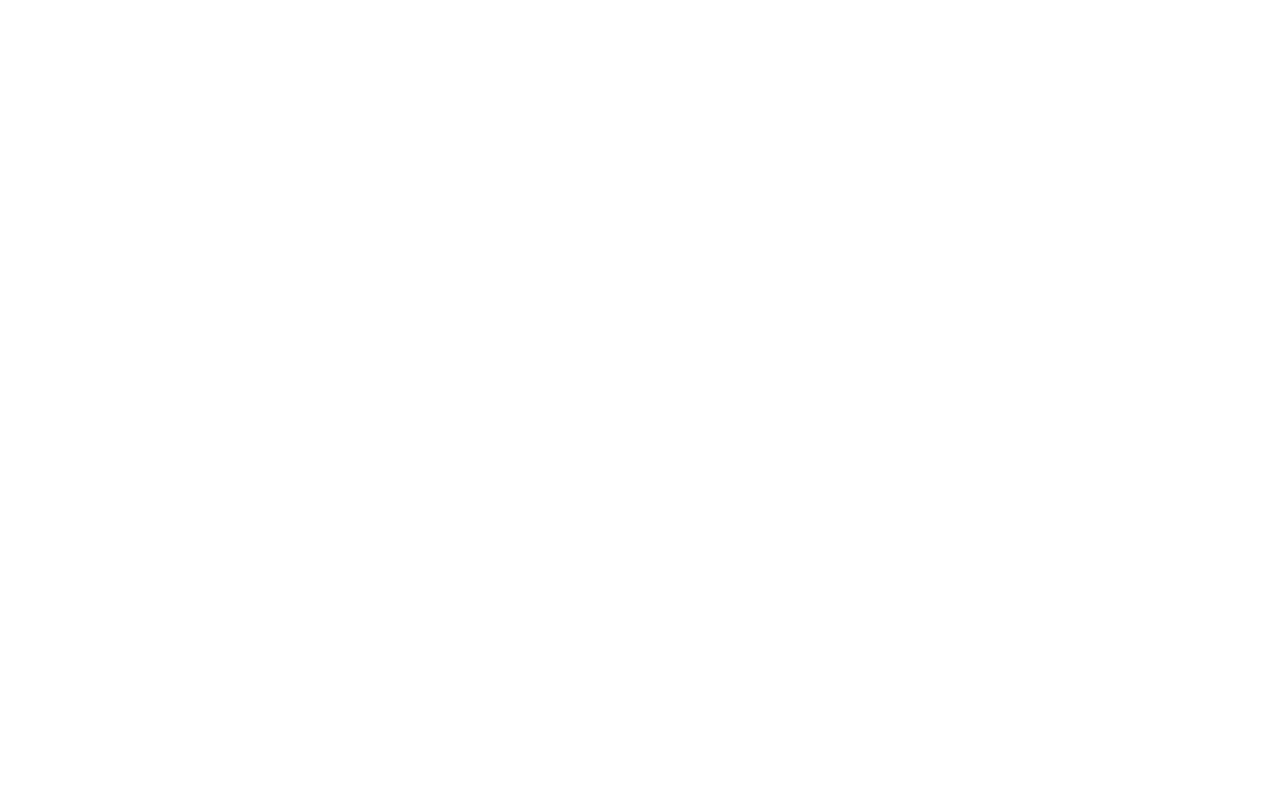
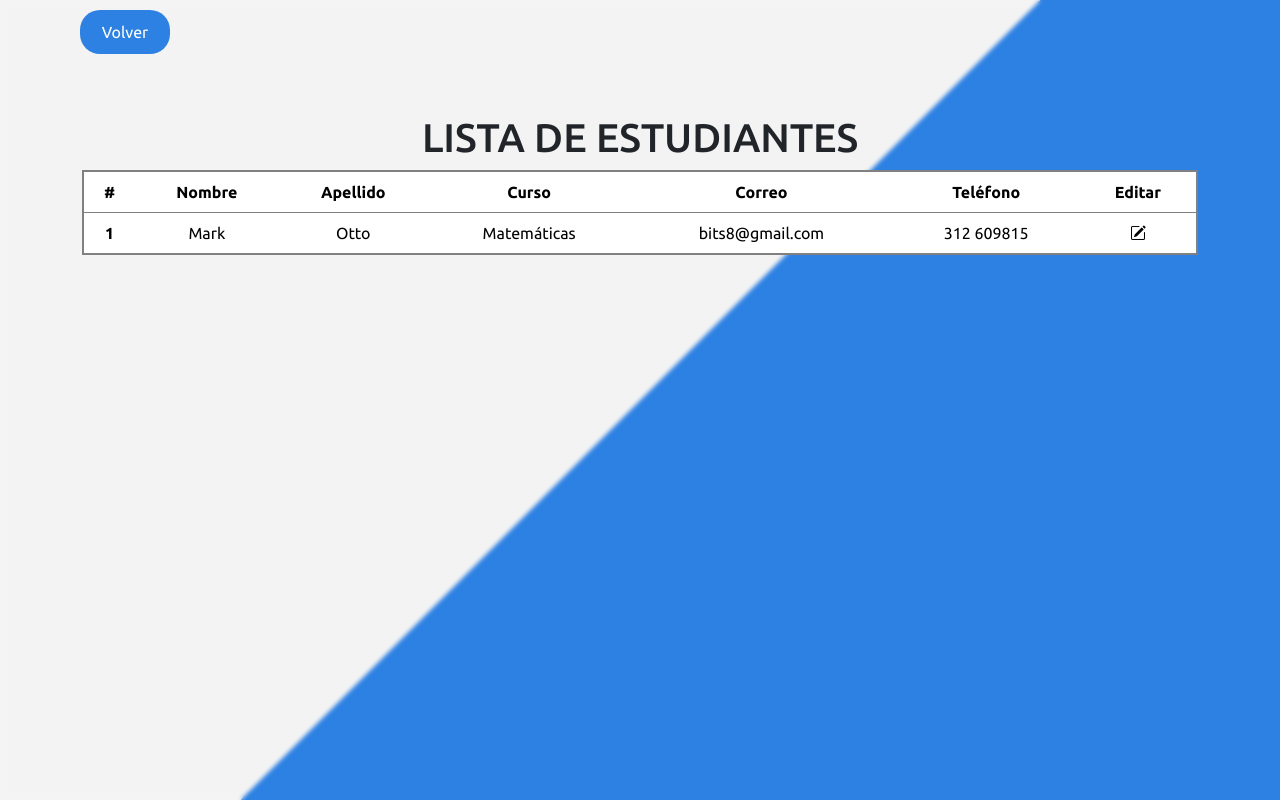
Before and after one commit to lulo26/CRUDgrupal1, a PHP site: page /source/views/mostrarAprendiz.php in a window 1280 px wide. Before the commit the page is empty. Run offline with PHP 8.4, Linux system fonts and the light colour scheme.

Commit message:
Diseño de la tabla con todos los estudiantes registrados terminado

```diff
--- a/assets/style.css
+++ b/assets/style.css
@@ -1,8 +1,8 @@
 body{
+    min-width: 100vw;
     min-height: 100vh;
     background: linear-gradient(135deg, #f1f1f1d7 50%, #2d81e2 50%);
     backdrop-filter: blur(1.3px);
-
 }
 
 h1{
--- /dev/null
+++ b/assets/tabla-estudiantes.css
@@ -0,0 +1,49 @@
+/*TABLA DE ESTUDIANTES*/
+*{
+    padding: 0;
+    margin: 0;
+    font-family: "Ubuntu", sans-serif;
+}
+
+body{
+    min-height: 100vh;
+    background: linear-gradient(135deg, #f1f1f1d7 50%, #2d81e2 50%);
+    backdrop-filter: blur(2px);
+}
+
+h1{
+    text-align: center;
+}
+
+.row-tabla-estudiantes{
+    margin-top: 50px;
+}
+
+.tabla-estudiantes{
+    text-align: center;
+    border: 2px solid gray;
+}
+
+.btn-volver{
+    box-sizing: border-box;
+    cursor: pointer;
+    margin: 10px;
+    padding: 10px;
+    text-align: center;
+    word-break: break-all;
+    width: 90px;
+    border-radius: 20px;
+    background-color: #2d81e2;
+    transition: background .3s;
+
+}
+
+.btn-volver a{
+    color: rgb(255, 255, 255);
+    text-decoration: none;
+}
+
+
+.btn-volver:hover{
+    background-color: #1e497a;
+}
--- a/source/views/mostrarAprendiz.php
+++ b/source/views/mostrarAprendiz.php
@@ -0,0 +1,70 @@
+<!DOCTYPE html>
+<html lang="en">
+<head>
+    <meta charset="UTF-8">
+    <meta name="viewport" content="width=device-width, initial-scale=1.0">
+    <title>Listado de estudiantes</title>
+
+    <link rel="preconnect" href="https://fonts.googleapis.com">
+    <link rel="preconnect" href="https://fonts.gstatic.com" crossorigin>
+    <link href="https://fonts.googleapis.com/css2?family=Ubuntu:ital,wght@0,300;0,400;0,500;0,700;1,300;1,400;1,500;1,700&display=swap" rel="stylesheet">
+
+    <link rel="stylesheet" href="https://cdn.jsdelivr.net/npm/bootstrap-icons@1.11.3/font/bootstrap-icons.min.css">
+
+    <link href="https://cdn.jsdelivr.net/npm/bootstrap@5.3.3/dist/css/bootstrap.min.css" rel="stylesheet" integrity="sha384-QWTKZyjpPEjISv5WaRU9OFeRpok6YctnYmDr5pNlyT2bRjXh0JMhjY6hW+ALEwIH" crossorigin="anonymous">
+
+    <link rel="stylesheet" href="/talleresphp/CRUDgrupal1/assets/tabla-estudiantes.css">
+
+</head>
+<body>
+
+  <div class="container">
+
+    <div class="row">
+      <div class="col-12 btn-volver">
+        <a href="/talleresphp/CRUDgrupal1/source/views/crearAprendiz.php">Volver</a>
+      </div>
+    </div>
+
+    <div class="row row-tabla-estudiantes">
+      <div class="col-12">
+        <h1>LISTA DE ESTUDIANTES</h1>
+        <!--TABLA ESTUDIANTES-->
+        <table class="table tabla-estudiantes">
+          <thead>
+            <tr>
+              <th scope="col">#</th>
+              <th scope="col">Nombre</th>
+              <th scope="col">Apellido</th>
+              <th scope="col">Curso</th>
+              <th scope="col">Correo</th>
+              <th scope="col">Teléfono</th>
+              <th scope="col">Editar</th>
+            </tr>
+          </thead>
+
+          <tbody>
+            <tr>
+              <td> <b>1</b> </td>
+              <td>Mark</td>
+              <td>Otto</td>
+              <td>Matemáticas</td>
+              <td>bits8@gmail.com</td>
+              <td>312 609815</td>
+              <td><i class="bi bi-pencil-square"></i></td>
+            </tr>
+          </tbody>
+
+        </table>
+        <!--FIN TABLA-->
+      </div>
+    </div>
+
+  </div>
+
+  <script src="https://cdn.jsdelivr.net/npm/bootstrap@5.3.3/dist/js/bootstrap.bundle.min.js" integrity="sha384-YvpcrYf0tY3lHB60NNkmXc5s9fDVZLESaAA55NDzOxhy9GkcIdslK1eN7N6jIeHz" crossorigin="anonymous"></script>
+
+
+</body>
+
+</html>
```
Also changed, not shown: source/views/crearAprendiz.php (+11 -2 lines).
